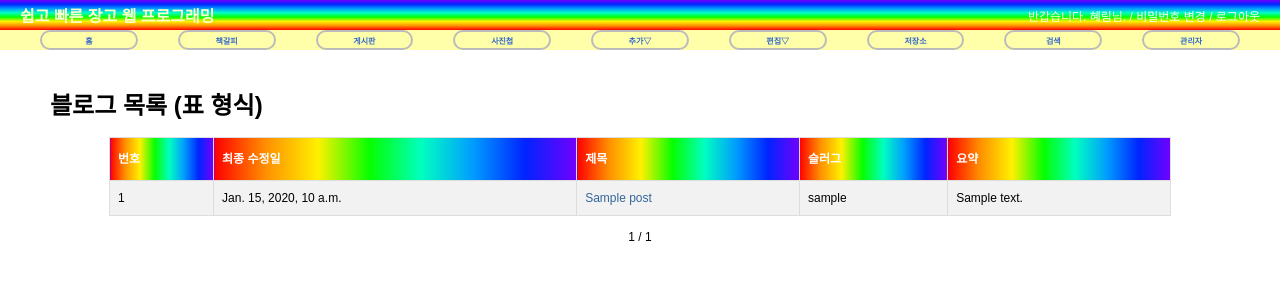
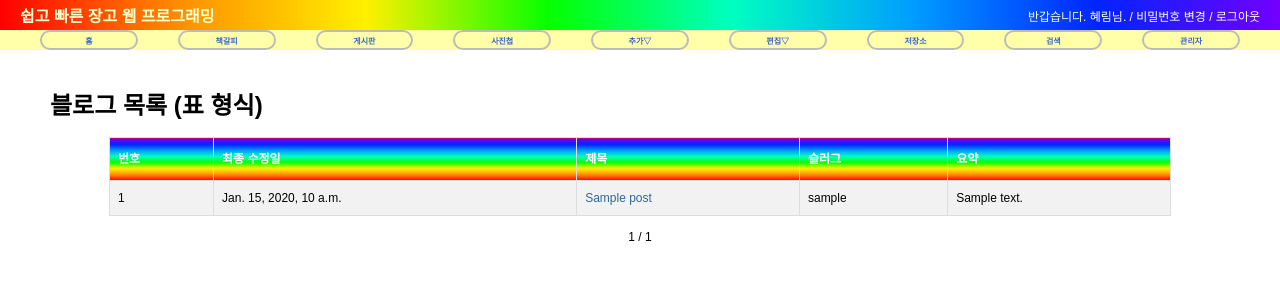
Before and after one commit to shn04097/my-first-bookmark, a Django app: template blog/templates/blog/post_all.html in a window 1280 px wide. Shown: the top 300 px of the page. Run offline with Django 3.2, Linux system fonts and the light colour scheme; the template is opened without the code that fills it: most values are stand-ins (such as "Sample title", 1, 10 or a date in 2020); some web fonts are replaced.

Commit message:
Changed ...

```diff
--- a/static/css/base.css
+++ b/static/css/base.css
@@ -13,7 +13,7 @@
       height: 30px;
       width: 100%;
       display: table;
-      background: linear-gradient(to top, #ff0000, #ff9000, #fff000, #06ff00, #00ffc0, #009cff, #0024ff, #7200ff);
+      background: linear-gradient(to right, #ff0000, #ff9000, #fff000, #06ff00, #00ffc0, #009cff, #0024ff, #7200ff);
   }
 
   div#menu {
--- a/static/css/tabular.css
+++ b/static/css/tabular.css
@@ -17,7 +17,7 @@
     padding-top: 12px;
     padding-bottom: 12px;
     text-align: left;
-    background: linear-gradient(to right, #ff0000, #ff9000, #fff000, #06ff00, #00ffc0, #009cff, #0024ff, #7200ff);
+    background: linear-gradient(to top, #ff0000, #ff9000, #fff000, #06ff00, #00ffc0, #009cff, #0024ff, #7200ff);
     color: white;
 }
 
```
